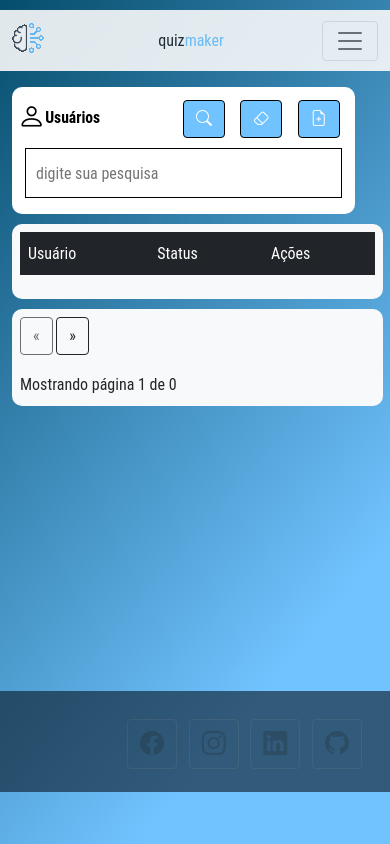
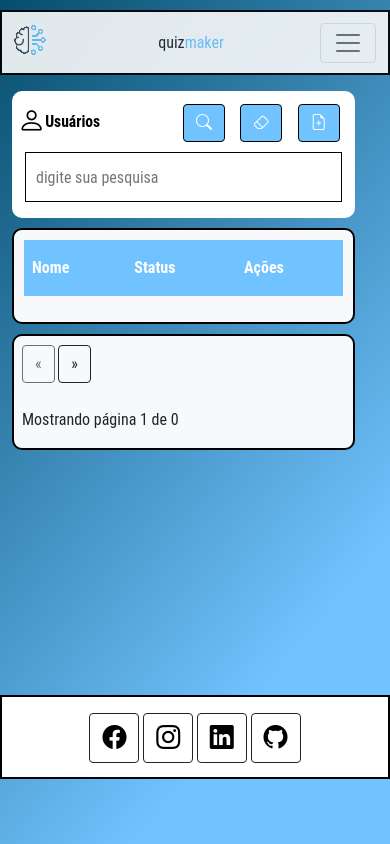
Before and after one commit to Douglaxz/APIClimaTempo, a Flask app: page /usuario in a window 390 px wide. Run offline with Flask 2, Linux system fonts and the light colour scheme; the visitor is signed in with stand-in values (Sample User, id 1); data comes from the database, SQL or seed files in the repository; lists and menus that the app fills with data are empty; parts of the project's set-up code (start-up, migrations or seed data) failed here and were passed over; some libraries are stand-ins or nearby versions.

Commit message:
layout finalizado

```diff
--- a/static/app.css
+++ b/static/app.css
@@ -12,7 +12,7 @@ small, strike, strong, sub, sup, tt, var,
 b, u, i, center,
 dl, dt, dd, ol, ul, li,
 fieldset, form, label, legend,
-table, caption, tbody, tfoot, thead, tr, th, td,
+caption, tbody, tfoot, thead, tr, th, td,
 article, aside, canvas, details, embed,
 figure, figcaption, footer, header, hgroup,
 menu, nav, output, ruby, section, summary,
@@ -418,6 +418,7 @@ q:before, q:after {
     line-height: 170%;
     text-align: left;
     height: auto;
+    border: 2px solid black;
 }
 
 footer {
@@ -425,12 +426,26 @@ footer {
     height: 12vh;
     bottom:0;
     background-color: white;
-    text-align: right;
+    text-align: center;
 }
 
 header{
     opacity: 0.9;
 }
+
+thead{
+    color: white;
+    font-weight: bold;
+    text-align: left;
+    background-color: #71C3FF;
+
+}
+
+nav {
+    border: 2px solid black;
+}
+
+
 
 
 @media screen and (max-width: 1040px){
@@ -488,12 +503,17 @@ header{
     }
 
     .boxcentral {
-        align-items: center;
-        justify-content: center;
+        align-items: left;
+        justify-content: left;
         border-radius: 10px;
-        line-height: 170%;
+        line-height: 150%;
         text-align: left;
-        width: 95vw;
+        width: 88vw;
+        border: 2px solid black;
+        padding: 10px;
+        line-height: 40px;
+        margin-top: 10px;
+        margin-left: 0px;
     }
 
 
@@ -522,11 +542,13 @@ header{
 
     footer {
         width: 100%;
-        height: 12vh;
+        height: 10vh;
         bottom:0;
-        background-color: #081624;
-        opacity: 0.6;
-        text-align: right;
+        background-color: white;
+        text-align: center;
+        border: 2px solid black;
+        vertical-align: top;
+
     }
 
     .menu_responsivo {
--- a/templates/template.html
+++ b/templates/template.html
@@ -61,17 +61,17 @@
 </div>
 <footer class="text-right text-white">
   <!-- Grid container -->
-  <div class="container p-4 pb-0">
+  <div class="container p-3">
     <!-- Section: Social media -->
-    <section class="mb-4">
+    <section>
       <!-- Facebook -->
-      <a class="btn btn-outline-dark btn-floating m-1" target="_blank" href="https://www.facebook.com/douglas.amaral2306" role="button"><i class="bi bi-facebook" style="font-size:1.5rem; color:black;"></i></a>
+      <a class="btn btn-outline-dark" target="_blank" href="https://www.facebook.com/douglas.amaral2306" role="button"><i class="bi bi-facebook" style="font-size:1.5rem; color:black;"></i></a>
       <!-- Instagram -->
-      <a class="btn btn-outline-dark btn-floating m-1" target="_blank" href="https://www.instagram.com/douglaxz/" role="button"><i class="bi bi-instagram" style="font-size:1.5rem; color:black;"></i></a>
+      <a class="btn btn-outline-dark" target="_blank" href="https://www.instagram.com/douglaxz/" role="button"><i class="bi bi-instagram" style="font-size:1.5rem; color:black;"></i></a>
       <!-- Linkedin -->
-      <a class="btn btn-outline-dark btn-floating m-1" target="_blank" href="https://www.linkedin.com/in/douglas-amaral-8a517227/" role="button"><i class="bi bi-linkedin" style="font-size:1.5rem; color:black;"></i></a>
+      <a class="btn btn-outline-dark" target="_blank" href="https://www.linkedin.com/in/douglas-amaral-8a517227/" role="button"><i class="bi bi-linkedin" style="font-size:1.5rem; color:black;"></i></a>
       <!-- Github -->
-      <a class="btn btn-outline-dark btn-floating m-1" target="_blank" href="https://github.com/Douglaxz" role="button"><i class="bi bi-github" style="font-size:1.5rem; color:black;"></i></a>
+      <a class="btn btn-outline-dark" target="_blank" href="https://github.com/Douglaxz" role="button"><i class="bi bi-github" style="font-size:1.5rem; color:black;"></i></a>
     </section>
     <!-- Section: Social media -->
   </div>
--- a/templates/usuarios.html
+++ b/templates/usuarios.html
@@ -25,11 +25,12 @@
 <!-- final -->
 </form>
 <!-- mostrar dados -->
-<div class="boxcentral bg-light p-2 text-dark bg-opacity-50">
-  <table class="table table-striped table-responsiv">
-      <thead class="bg-dark text-white titulotabela">
+<div class="boxcentral bg-light">
+
+  <table class="table table-bordered table-responsiv table-hover">
+      <thead>
         <tr>
-          <th class="text-left col-md-8">Usuário</th>
+          <th class="text-left col-md-10">Nome</th>
           <th class="text-left col-md-2">Status</th>
           <th class="text-left col-md-2">Ações</th>
       </tr>
@@ -37,15 +38,15 @@
       <tbody>
           {% for usuario in usuarios.items %}
           <tr>
-              <td class="text-left">{{ usuario.name_user }}</td>
-              <td class="text-left" align="center">
+              <td>{{ usuario.name_user }}</td>
+              <td>
                 {% if usuario.status_user == 0: %}
                   <i class="bi bi-toggle-on text-success" style="font-size:2rem; color:white;">
                 {% else %}
                 <i class="bi bi-toggle-off text-danger" style="font-size:2rem; color:white;">
                 {% endif %}
               </td>
-              <td align="center">
+              <td>
                 <a class="btn" href="{{url_for('visualizarUsuario',id=usuario.cod_user)}}"><i class="bi bi-eye" style="font-size:1.5rem; color:black;"></i></a>
             </td>
           </tr>
```
